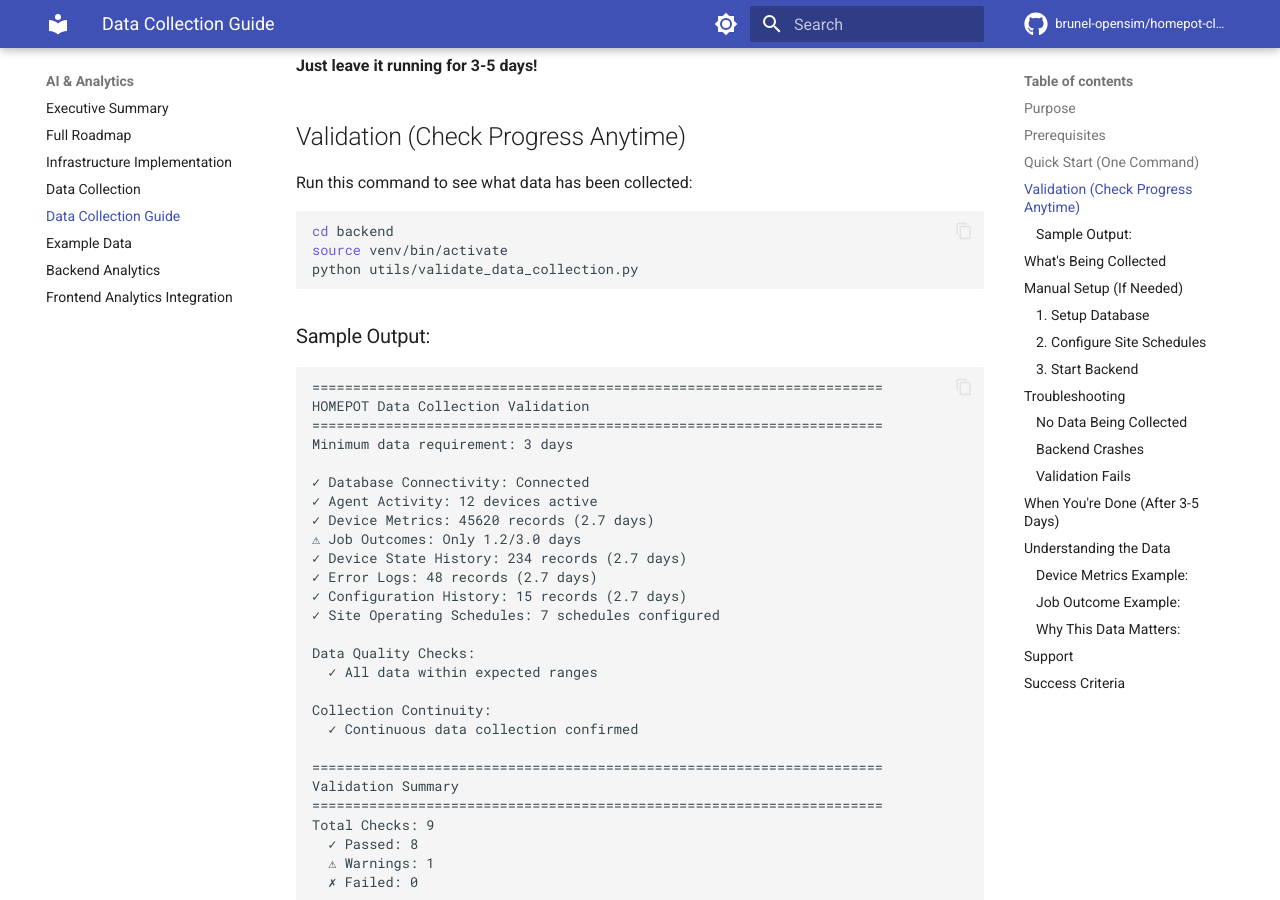
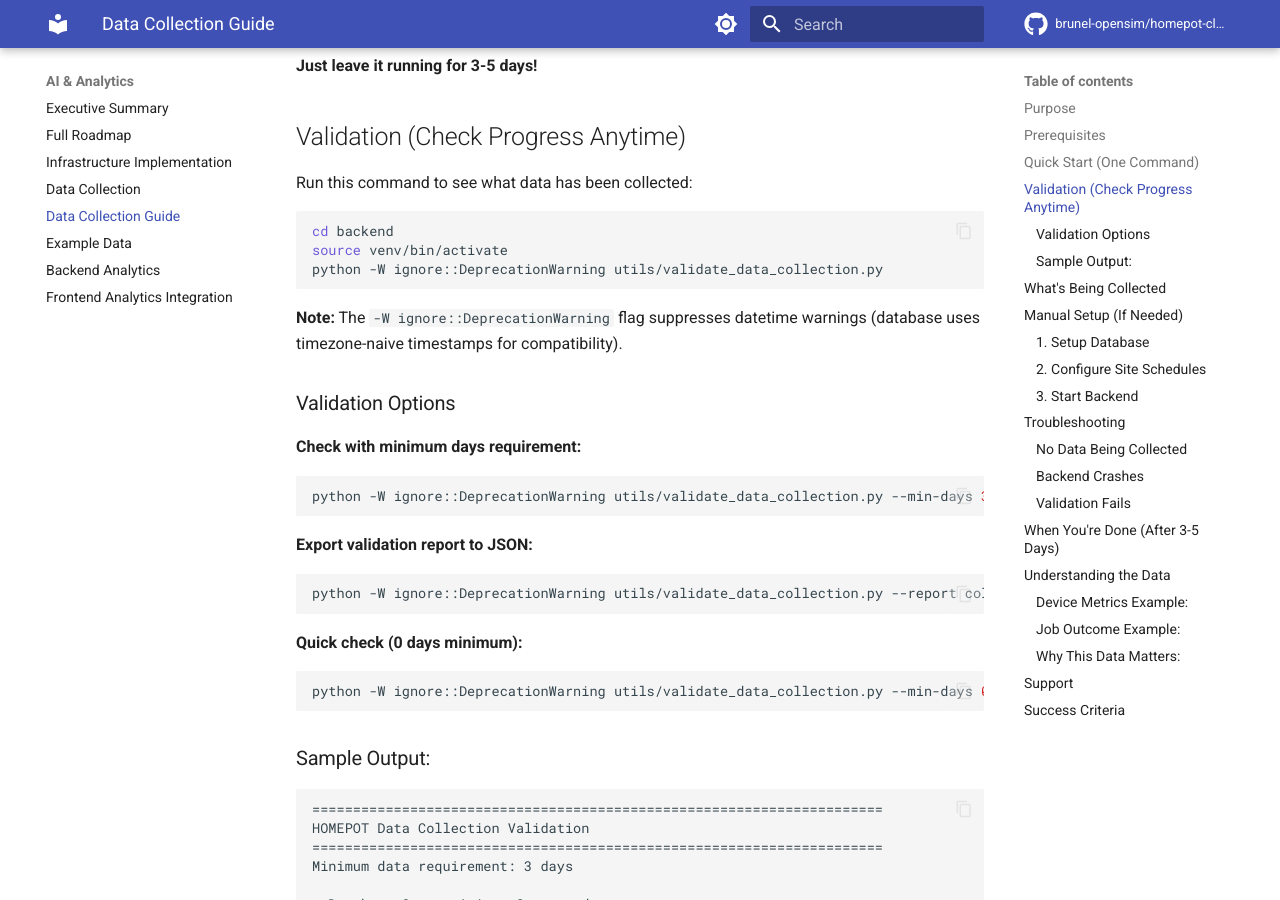
Before and after one commit to brunel-opensim/homepot-client, an MkDocs documentation site: the page built from docs/data-collection-guide.md, in a window 1280 px wide and 900 px high, scrolled down 753 px. Built offline with MkDocs 1.6.1 and Material for MkDocs 9.7.7, drawn with Linux system fonts in a browser that asks for light colours; comment, search, counter and statistics services are not loaded; the version menu is left out; some of the changed text lies outside the part shown.

Commit message:
docs: Add validation script usage instructions with warning suppression
- Updated data-collection-guide.md with comprehensive validation examples
- Added -W ignore::DeprecationWarning flag to all validation commands
- Added 'Validation Options' section with 4 usage examples
- Updated start_data_collection.sh with proper command flags
- Enhanced documentation for developers running 3-5 day collection runs

Related to datetime deprecation refactoring (commit 02395a1)

````diff
--- a/docs/data-collection-guide.md
+++ b/docs/data-collection-guide.md
@@ -37,7 +37,26 @@ Run this command to see what data has been collected:
 ```bash
 cd backend
 source venv/bin/activate
-python utils/validate_data_collection.py
+python -W ignore::DeprecationWarning utils/validate_data_collection.py
+```
+
+**Note:** The `-W ignore::DeprecationWarning` flag suppresses datetime warnings (database uses timezone-naive timestamps for compatibility).
+
+### Validation Options
+
+**Check with minimum days requirement:**
+```bash
+python -W ignore::DeprecationWarning utils/validate_data_collection.py --min-days 3
+```
+
+**Export validation report to JSON:**
+```bash
+python -W ignore::DeprecationWarning utils/validate_data_collection.py --report collection_report.json
+```
+
+**Quick check (0 days minimum):**
+```bash
+python -W ignore::DeprecationWarning utils/validate_data_collection.py --min-days 0
 ```
 
 ### Sample Output:
@@ -152,12 +171,12 @@ tail -f backend/backend.log
 
 **Run with verbose output:**
 ```bash
-python backend/utils/validate_data_collection.py --min-days 5
+python -W ignore::DeprecationWarning backend/utils/validate_data_collection.py --min-days 5
 ```
 
 **Save report for analysis:**
 ```bash
-python backend/utils/validate_data_collection.py --report collection_report.json
+python -W ignore::DeprecationWarning backend/utils/validate_data_collection.py --report collection_report.json
 ```
 
 ## When You're Done (After 3-5 Days)
@@ -166,7 +185,7 @@ python backend/utils/validate_data_collection.py --report collection_report.json
 
 2. **Run final validation:**
 ```bash
-python backend/utils/validate_data_collection.py --min-days 3 --report final_report.json
+python -W ignore::DeprecationWarning backend/utils/validate_data_collection.py --min-days 3 --report final_report.json
 ```
 
 3. **Check you have:**
@@ -219,7 +238,7 @@ The AI uses this data to:
 **Issues?** Contact the backend team or check:
 - Backend logs: `backend/backend.log`
 - Database logs: `docker logs postgres` (if using Docker)
-- Validation report: `python backend/utils/validate_data_collection.py`
+- Validation report: `python -W ignore::DeprecationWarning backend/utils/validate_data_collection.py`
 
 ## Success Criteria
 
````
Also changed, not shown: docs/data-collection-implementation-status.md (deleted, +0 -238 lines), 1 other file.
